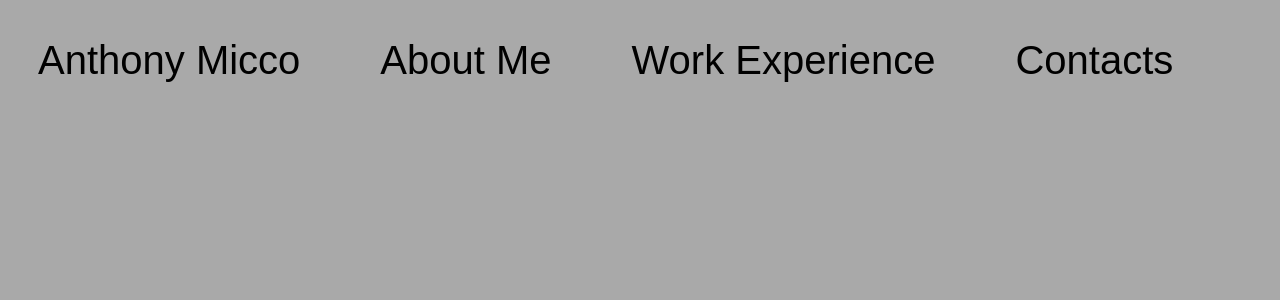
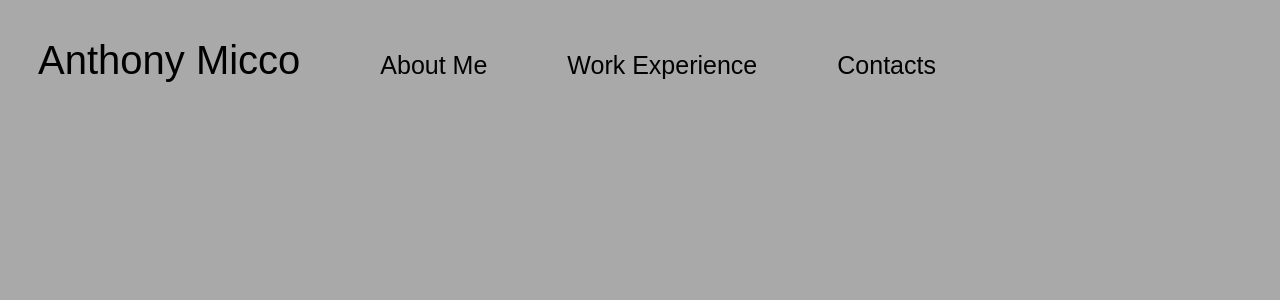
Before and after one commit to Ajmicco18/personalWebsite, a React (Create React App) app: page / in a window 1280 px wide. Shown: the top 300 px of the page. Built offline with nearby package versions, Linux system fonts and the light colour scheme.

Commit message:
header update

```diff
--- a/src/App.css
+++ b/src/App.css
@@ -19,6 +19,10 @@ li {
     font-size: 40px;
 }
 
+li.header {
+    font-size: 25px;
+}
+
 li.header:hover {
     text-decoration: underline;
     color: skyblue;
```
